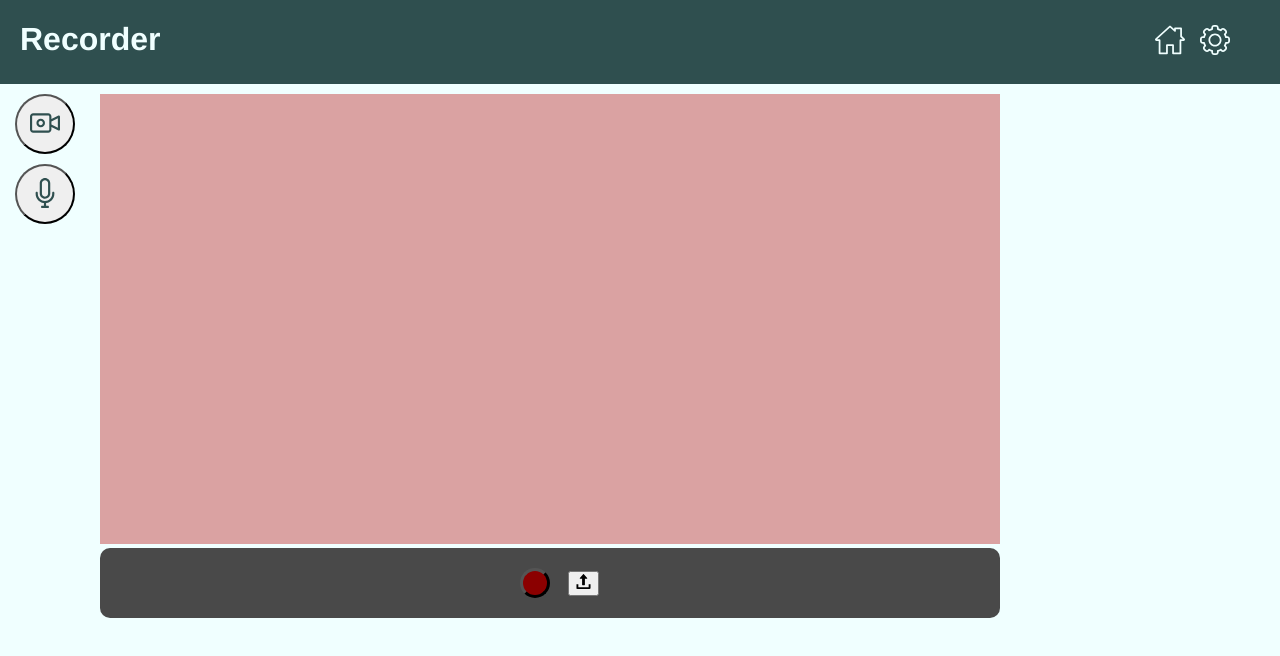
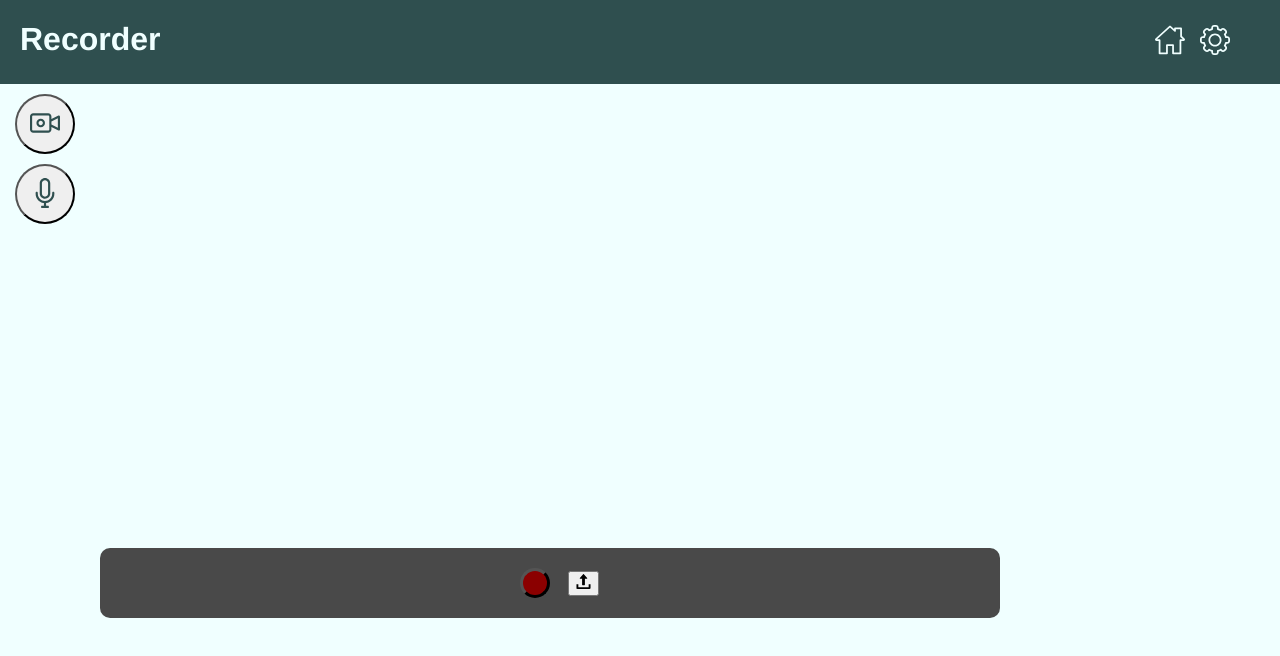
Before and after one commit to gkdals98/recorder, a Vue app: page / in a window 1280 px wide. Shown: the top 656 px of the page. Built offline with nearby package versions, Linux system fonts and the light colour scheme.

Commit message:
get video srcObj

```diff
--- a/src/App.vue
+++ b/src/App.vue
@@ -14,6 +14,46 @@
     <router-view />
   </div>
 </template>
+<script>
+export default {
+  created: function () {
+    this.checkDeviceError();
+  },
+  methods: {
+    checkDeviceError: () => {
+      if (navigator.mediaDevices === undefined) {
+        navigator.mediaDevices = {};
+        navigator.mediaDevices.getUserMedia = function (constraintObj) {
+          let getUserMedia =
+            navigator.webkitGetUserMedia || navigator.mozGetUserMedia;
+          if (!getUserMedia) {
+            return Promise.reject(
+              new Error("getUserMedia is not implemented in this browser")
+            );
+          }
+          return new Promise(function (resolve, reject) {
+            getUserMedia.call(navigator, constraintObj, resolve, reject);
+          });
+        };
+      } else {
+        navigator.mediaDevices
+          .enumerateDevices()
+          .then((devices) => {
+            devices.forEach((device) => {
+              console.log(device.kind.toUpperCase(), device.label);
+              //, device.deviceId
+            });
+          })
+          .catch((err) => {
+            this.$router.push("/error");
+            console.log(err.name, err.message);
+            this.$store.commit("record_controller/SET_ERROR_MSG", err.message);
+          });
+      }
+    },
+  },
+};
+</script>
 <style lang="scss">
 #app {
   font-family: Avenir, Helvetica, Arial, sans-serif;
--- a/src/components/RecordController.vue
+++ b/src/components/RecordController.vue
@@ -35,7 +35,22 @@ export default {
     recButtonToggled: function () {
       if (this.setShotControllBlock()) {
         this.onRec = !this.onRec;
-        this.$store.commit("page_controller/SET_CURPAGE_VIDEO");
+        const self = this;
+        navigator.mediaDevices
+          .getUserMedia(this.$store.state.record_controller.settingObj)
+          .then(function (mediaStreamObj) {
+            mediaStreamObj.onstop = () => {
+              let blob = new Blob(this.$store.state.record_controller.chunks, {
+                type: "video/mp4;",
+              });
+              let videoURL = window.URL.createObjectURL(blob);
+              self.$store.commit("record_controller/SET_CUR_MEDIA", videoURL);
+            };
+            self.$store.dispatch(
+              "record_controller/RECORD_START",
+              mediaStreamObj
+            );
+          });
       }
     },
     sendButtonClicked: function () {
--- a/src/components/VideoComponent.vue
+++ b/src/components/VideoComponent.vue
@@ -1,10 +1,11 @@
 <template>
   <div id="video_main">
-    <video id="player" v-if="curRecord == 'stop'"></video>
+    <video id="player" v-if="!curRecord"></video>
     <video
       id="record-preview"
-      v-if="curRecord == 'onRec'"
-      :src="curVideoFile"
+      v-if="curRecord"
+      :srcObject.prop="curVideoFile"
+      autoplay
     ></video>
     <RecordController />
   </div>
@@ -16,7 +17,7 @@ export default {
   components: { RecordController },
   computed: {
     curRecord: function () {
-      return this.$store.state.record_controller.curRecordingState;
+      return this.$store.state.record_controller.isRecording;
     },
     curVideoFile: function () {
       return this.$store.state.record_controller.videoStream;
@@ -31,12 +32,10 @@ export default {
   #player {
     width: 80vw;
     max-width: 900px;
-    background-color: #daa2a2;
   }
   #record-preview {
     width: 80vw;
     max-width: 900px;
-    background-color: turquoise;
   }
 }
 </style>
--- a/src/router/index.js
+++ b/src/router/index.js
@@ -2,6 +2,7 @@ import Vue from "vue";
 import VueRouter from "vue-router";
 import RecordMainPage from "views/RecordMainPage";
 import SettingPage from "views/SettingPage";
+import ErrorPage from "views/ErrorPage";
 
 Vue.use(VueRouter);
 
@@ -12,14 +13,14 @@ const routes = [
     component: RecordMainPage,
   },
   {
-    path: "/recordmainpage",
-    name: "RecordMainPage",
-    component: RecordMainPage,
-  },
-  {
     path: "/setting",
     name: "SettingPage",
     component: SettingPage,
+  },
+  {
+    path: "/error",
+    name: "ErrorPage",
+    component: ErrorPage,
   },
 ];
 
--- a/src/store/modules/recordcontroller.js
+++ b/src/store/modules/recordcontroller.js
@@ -1,30 +1,48 @@
 const record_controller = {
+  namespaced: true,
   state: () => {
     return {
+      chunks: [],
       videoStream: null,
-      curRecordingState: "stop",
+      isRecording: false,
+      curMedia: null,
+      settingObj: {
+        audio: true,
+        video: {
+          facingMode: "user",
+          width: { min: 640, ideal: 1280, max: 1920 },
+          height: { min: 480, ideal: 720, max: 1080 },
+        },
+      },
+      curErrorMsg: "",
     };
   },
-  mutation: {
-    SET_RECORDING: (state) => (state.isLoading = true),
-    SET_RECORDING_FIN: (state) => (state.isLoading = false),
+  setters: {
+    SET_ERROR_MSG: function (state, payload) {
+      state.curErrorMsg = payload;
+    },
+    SET_CUR_MEDIA: function (state, payload) {
+      state.curMedia = payload;
+    },
+  },
+  mutations: {
+    SET_RECORDING: (state) => (state.isRecording = true),
+    SET_RECORDING_FIN: (state) => (state.isRecording = false),
     SET_STREAM_CLEAR: (state) => (state.videoStream = null),
   },
-  action: {
-    RECORD_START: (state) => {
-      this.commit("SET_RECORDING");
-      navigator.getUserMedia(
-        { video: true, audio: false },
-        function (stream) {
-          state.curVideo = stream;
-        },
-        function (error) {
-          alert("Error!!!", error);
-        }
-      );
+  actions: {
+    RECORD_START: ({ commit, state }, payload) => {
+      commit("SET_RECORDING");
+      console.log(payload);
+      state.videoStream = payload;
+      state.curMedia = new MediaRecorder(payload);
+      state.curMedia.start();
+      console.log(state.curMedia.state);
     },
-    RECORD_STOP: (state) => {
-      state.curVideo = null;
+    RECORD_STOP: ({ commit, state }) => {
+      state.videoStream.stop();
+      commit("SET_RECORDING_FIN");
+      commit("SET_STREAM_CLEAR");
     },
   },
 };
--- /dev/null
+++ b/src/views/ErrorPage.vue
@@ -0,0 +1,22 @@
+<template>
+  <div class="error-main">
+    <h1>Error!!!</h1>
+    <h2>{{ msg }}</h2>
+  </div>
+</template>
+<script>
+export default {
+  name: "ErrorPage",
+  computeds: {
+    msg: function () {
+      return this.$store.state.record_controller.curErrorMsg;
+    },
+  },
+};
+</script>
+<style lang="scss" scoped>
+.error-main {
+  display: flex;
+  flex-direction: column;
+}
+</style>
```
